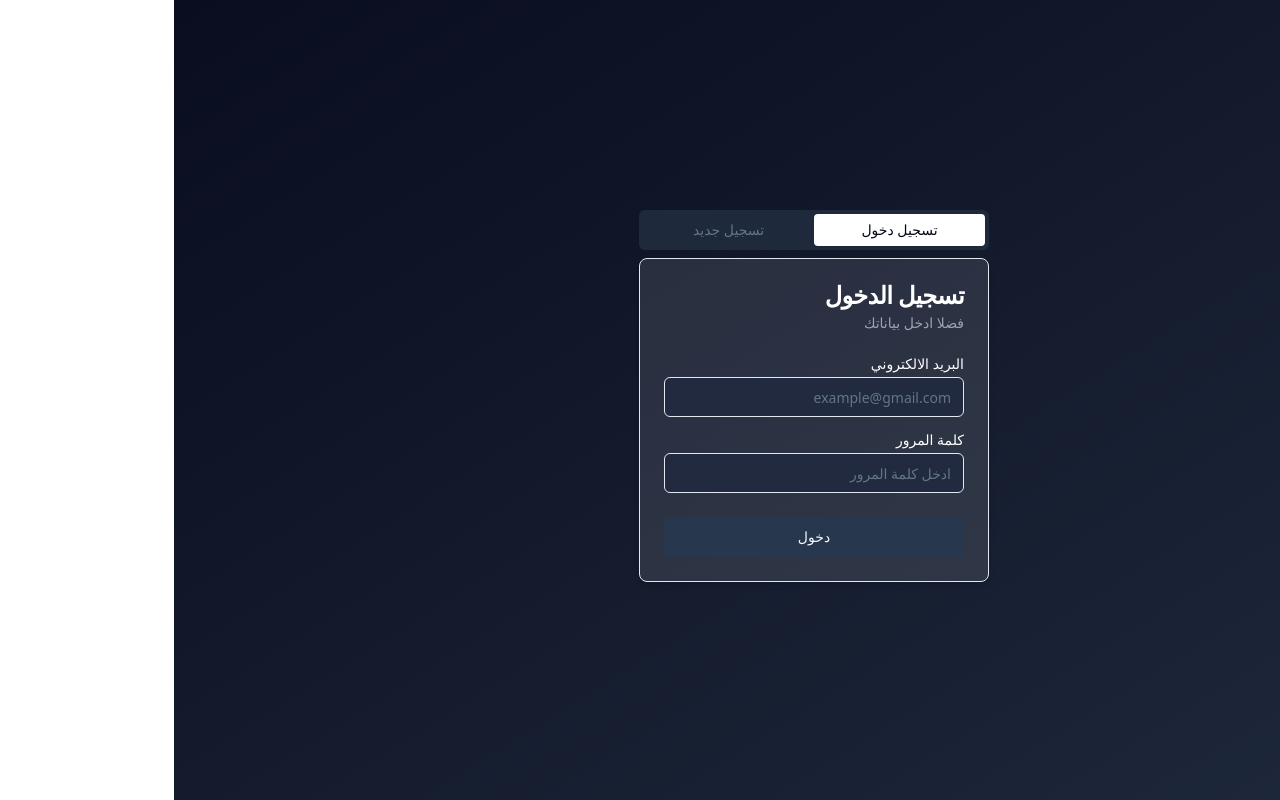
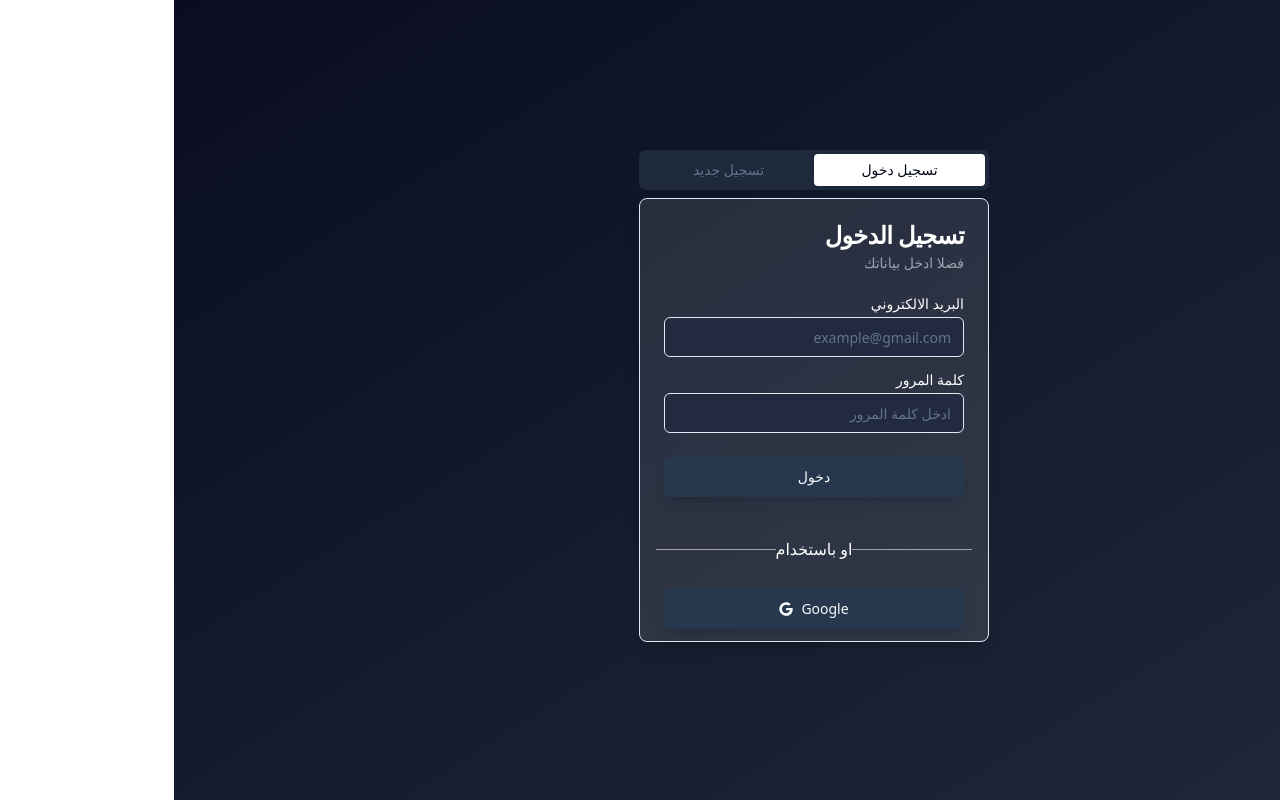
Before and after one commit to JaafarAlMuallim/SWE-363-Project, a Next.js app in the folder client/: page / in a window 1280 px wide. Built offline with nearby package versions, Linux system fonts and the light colour scheme.

Commit message:
google login button

```diff
--- a/client/app/components/Login.tsx
+++ b/client/app/components/Login.tsx
@@ -9,10 +9,11 @@ import {
 } from "@/components/ui/card"
 import { Input } from "@/components/ui/input"
 import { Label } from "@/components/ui/label"
+import { FaGoogle } from 'react-icons/fa'
 
 export default function Login() {
     return (
-        <Card className="w-96 bg-white bg-opacity-10 text-white shadow-md">
+        <Card className="w-96 bg-white bg-opacity-10 text-white shadow-lg">
             <CardHeader>
             <CardTitle>تسجيل الدخول</CardTitle>
             <CardDescription className="text-gray-400">فضلا ادخل بياناتك</CardDescription>
@@ -32,8 +33,15 @@ export default function Login() {
             </form>
             </CardContent>
             <CardFooter className="flex justify-between">
-                <Button className="w-full bg-cbtn">دخول</Button>
+                <Button className="w-full bg-cbtn shadow-lg">دخول</Button>
             </CardFooter>
+            <div className="flex flex-col justify-center items-center">
+            <div className="mx-auto my-4 flex w-full items-center justify-evenly before:mr-4 before:block before:h-px before:flex-grow before:bg-stone-400 after:ml-4 after:block after:h-px after:flex-grow after:bg-stone-400">
+                    او باستخدام
+            </div>
+                <Button className="w-[300px] bg-cbtn m-3 shadow-lg flex gap-2">Google<FaGoogle/></Button>
+            </div>
         </Card>
+
     )
 }
--- a/client/package.json
+++ b/client/package.json
@@ -25,6 +25,7 @@
     "react-day-picker": "^8.9.1",
     "react-dom": "^18",
     "react-hook-form": "^7.48.2",
+    "react-icons": "^4.11.0",
     "tailwind-merge": "^2.0.0",
     "tailwindcss-animate": "^1.0.7",
     "zod": "^3.22.4"
```
Also changed, not shown: 1 other file (tests, documents, lock files or other folders).
